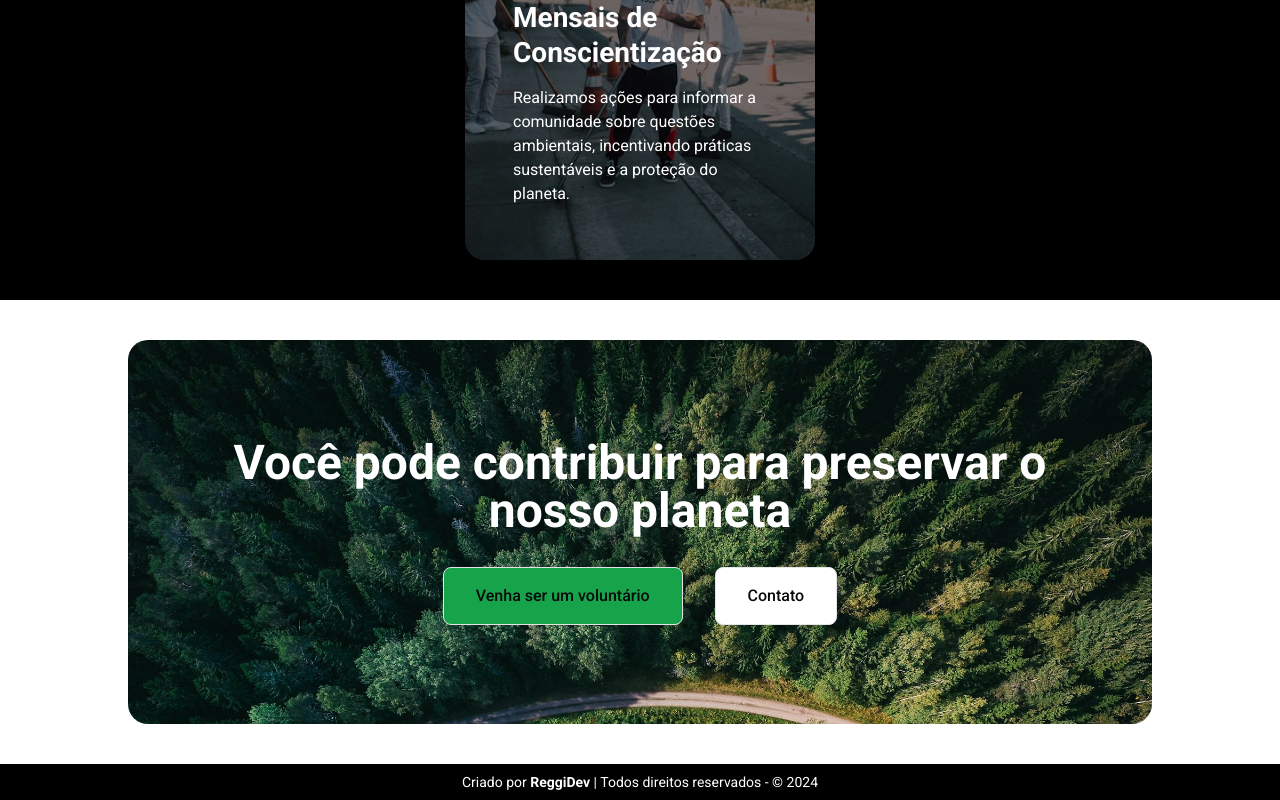
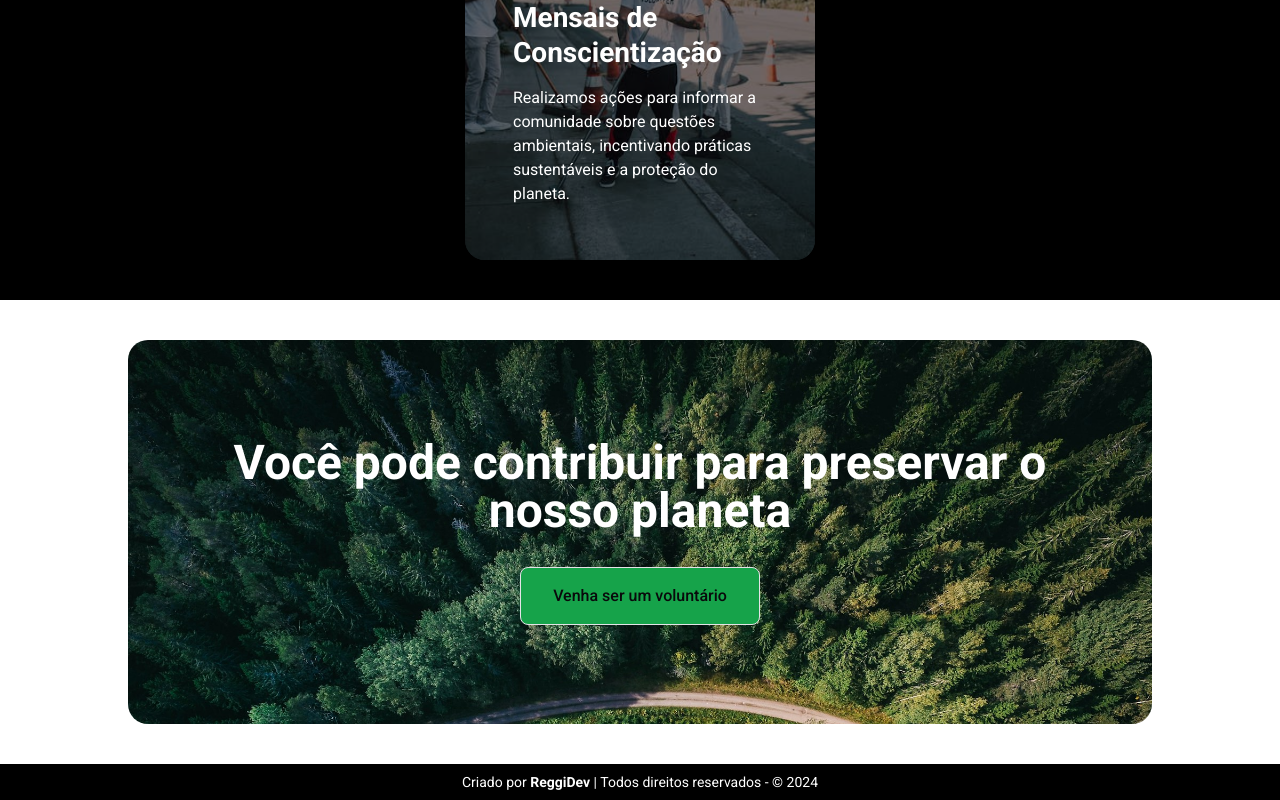
Before and after one commit to reggidev/ecoacao, a React (Vite) app: page / in a window 1280 px wide. Shown: the part 2196-2996 px from the top of the page. Built offline with nearby package versions, Linux system fonts and the light colour scheme.

Commit message:
feat: add link to contact page

```diff
--- a/src/sections/contribute.tsx
+++ b/src/sections/contribute.tsx
@@ -1,3 +1,5 @@
+import { Link } from 'react-router-dom'
+
 export function Contribute() {
   return (
     <section className="px-10 py-10 lg:px-32">
@@ -7,17 +9,11 @@ export function Contribute() {
         </span>
 
         <div className="mt-8 flex flex-col gap-4 md:flex-row md:gap-8">
-          <a href="#">
+          <Link to="/contato">
             <div className="rounded-lg border bg-primary px-8 py-4 text-center font-medium transition-all duration-200 hover:border hover:border-secondary hover:bg-secondary">
               Venha ser um voluntário
             </div>
-          </a>
-
-          <a href="#">
-            <div className="rounded-lg border bg-white px-8 py-4 text-center font-medium transition-all duration-200 hover:border hover:border-secondary hover:bg-primary">
-              Contato
-            </div>
-          </a>
+          </Link>
         </div>
       </div>
     </section>
```
